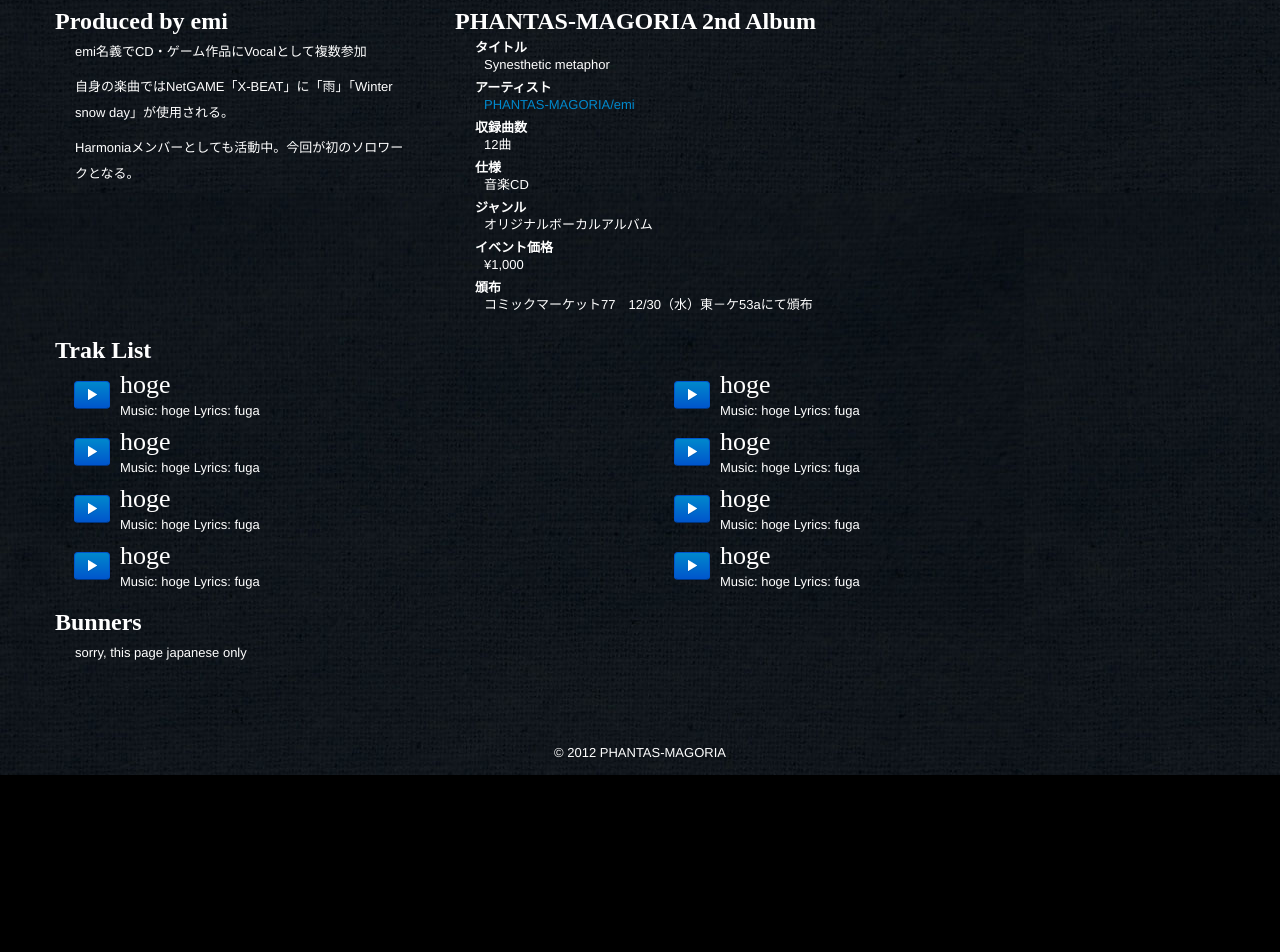
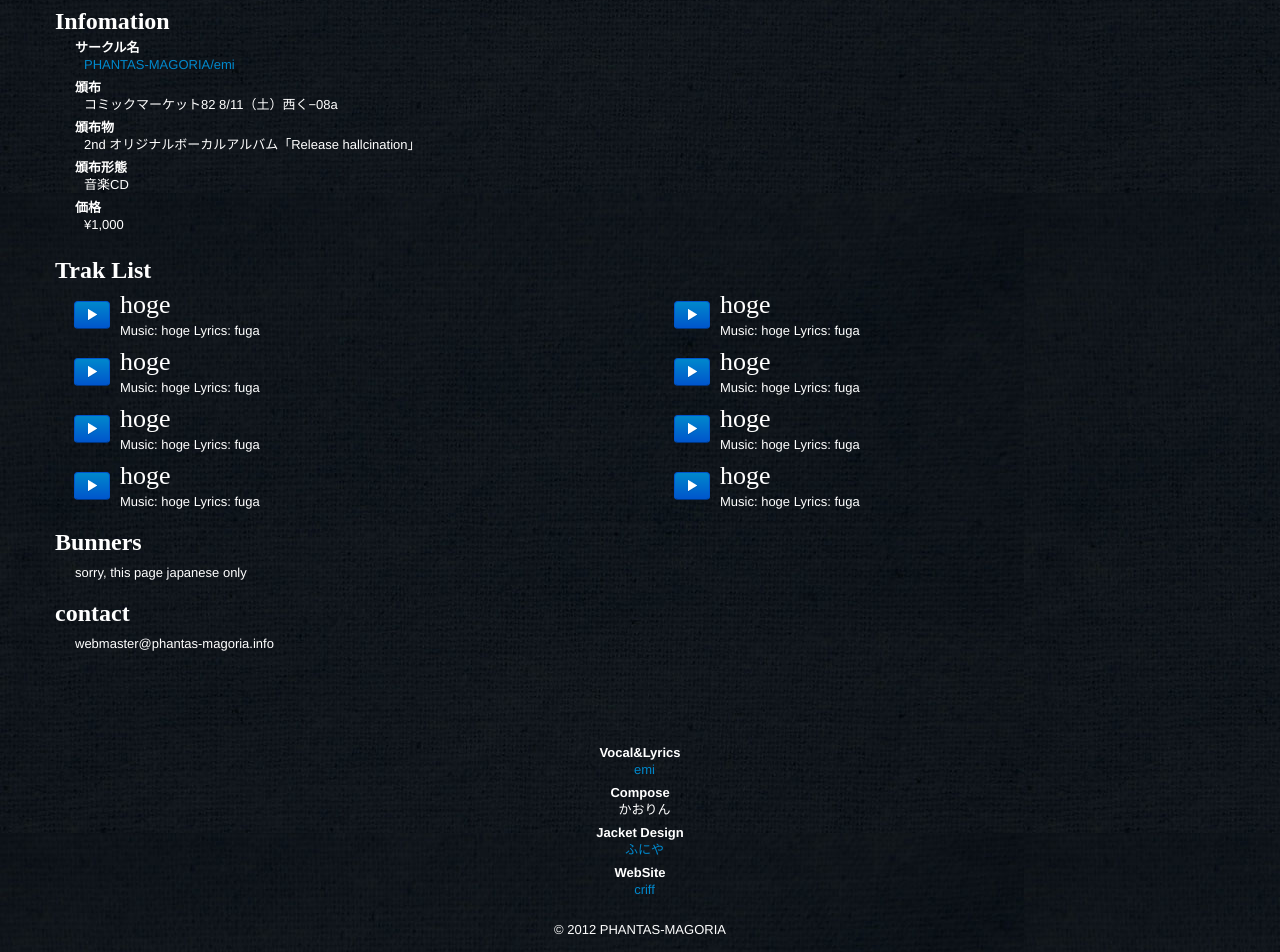
Before and after one commit to crifff/releaseHullucination, a plain HTML site: page index.html in a window 1280 px wide. Shown: the part 447-1399 px from the top of the page. Before the commit the page ends 1222 px from the top, so only its background shows below. Drawn offline with nearby package versions, Linux system fonts and the light colour scheme; a web font is replaced by a local one.

Commit message:
fix text

```diff
--- a/index.html
+++ b/index.html
@@ -2,7 +2,7 @@
 <html lang="ja">
   <head>
     <meta charset="utf-8">
-    <title>hoge</title>
+    <title>PHANTAS-MAGORIA &gt; C82 &gt; Release hallcination</title>
     <meta name="viewport" content="width=device-width, initial-scale=1.0">
     <meta name="description" content="">
     <meta name="author" content="">
@@ -52,38 +52,27 @@
 
       <!-- Main hero unit for a primary marketing message or call to action -->
       <div class="hero-unit">
-        <h1>Dungeon DefenDers</h1>
+        <h1>Release Hullcination</h1>
         <p>〜日本DD会を憂う者たち〜</p>
         <!--
         <p><a class="btn btn-primary btn-large">Learn more &raquo;</a></p>
         -->
       </div>
 
-      <!-- Example row of columns -->
       <div class="row">
-        <div class="span4">
-          <h2>Produced by emi</h2>
-          <p> emi名義でCD・ゲーム作品にVocalとして複数参加</p>
-          <p>自身の楽曲ではNetGAME「X-BEAT」に「雨」「Winter snow day」が使用される。</p>
-          <p> Harmoniaメンバーとしても活動中。今回が初のソロワークとなる。</p>
-        </div>
-        <div class="span8">
-          <h2>PHANTAS-MAGORIA 2nd Album</h2>
+        <div class="span12">
+          <h2>Infomation</h2>
             <dl>
-              <dt>タイトル</dt>
-              <dd>Synesthetic metaphor</dd>
-              <dt>アーティスト</dt>
+              <dt>サークル名</dt>
               <dd><a href="http://phantas-magoria.info/">PHANTAS-MAGORIA/emi</a></dd>
-              <dt>収録曲数</dt>
-              <dd>12曲</dd>
-              <dt>仕様</dt>
+              <dt>頒布</dt>
+              <dd>コミックマーケット82 8/11（土）西く−08a</dd>
+              <dt>頒布物</dt>
+              <dd>2nd オリジナルボーカルアルバム「Release hallcination」</dd>
+              <dt>頒布形態</dt>
               <dd>音楽CD</dd>
-              <dt>ジャンル</dt>
-              <dd>オリジナルボーカルアルバム</dd>
-              <dt>イベント価格</dt>
+              <dt>価格</dt>
               <dd>¥1,000</dd>
-              <dt>頒布</dt>
-              <dd>コミックマーケット77　12/30（水）東－ケ53aにて頒布</dd>
             </dl>
         </div>
       </div>
@@ -169,11 +158,27 @@
           </p>
         </div>
       </div>
-
-
+      <div class="row">
+        <div class="span12">
+          <h2>contact</h2>
+          <p>
+            webmaster@phantas-magoria.info
+          </p>
+        </div>
+      </div>
 
     </div> <!-- /container -->
     <footer>
+      <dl>
+        <dt>Vocal&amp;Lyrics</dt>
+        <dd><a href="http://phantas-magoria.info/">emi</a></dd>
+        <dt>Compose</dt>
+        <dd>かおりん</dd>
+        <dt>Jacket Design</dt>
+        <dd><a href="http://funiya.blog9.fc2.com">ふにや</a></dd>
+        <dt>WebSite</dt>
+        <dd><a href="http://diary.criff.net">criff</a></dd>
+      </dl>
       <p>&copy; 2012 PHANTAS-MAGORIA</p>
     </footer>
 
--- a/sass/responsive.sass
+++ b/sass/responsive.sass
@@ -3,7 +3,7 @@
 @import compass/utilities
 
 
-@media (max-width: 480px)
+@media (max-width: 767px)
   body
     margin: 0
     padding: 0
@@ -11,7 +11,6 @@
   .hero-unit
     padding: 20px
     height: 150px
-    width: 100%
     @include border-radius(0)
 
   h1
--- a/sass/screen.sass
+++ b/sass/screen.sass
@@ -5,6 +5,7 @@ $text_color: #fff
 
 body
   color: $text_color
+  width: 100%
   background-color: $background_color
   background-image: url("../image/cotton02.jpg")
 
@@ -54,3 +55,8 @@ footer
   margin-top: 4em
   padding-top: 1em
   text-align: center
+  dt
+    float: center
+    clear: both
+  dd
+    float: center
```
Also changed, not shown: stylesheets/responsive.css, stylesheets/screen.css.
